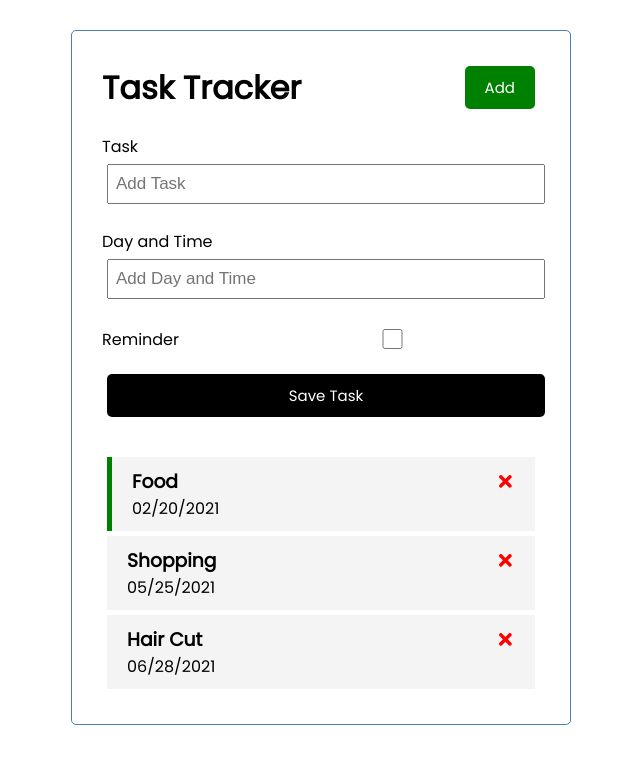
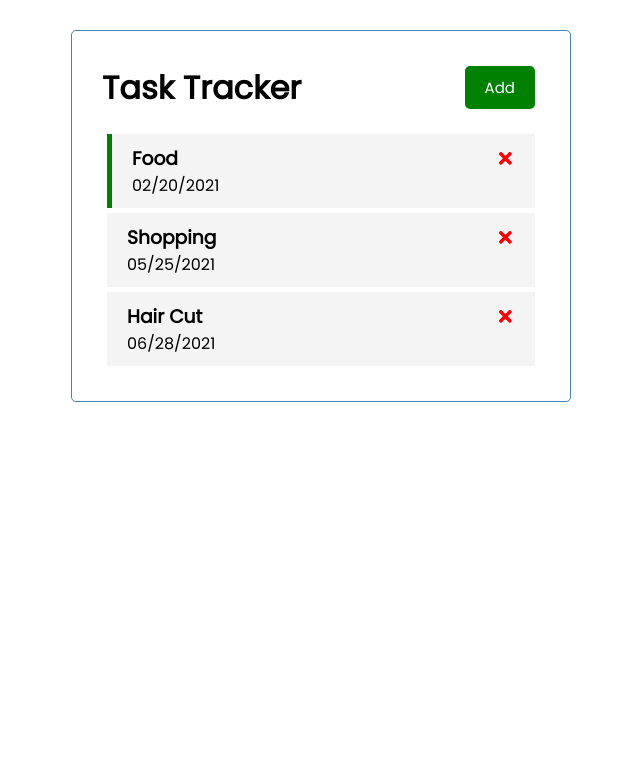
Before and after one commit to Mwong228/React-TaskTracker, a React (Create React App) app: page / in a window 1280 px wide. Shown: the top 764 px of the page, without its empty margins (319-959 px from the left). Built offline with nearby package versions, Linux system fonts and the light colour scheme.

Commit message:
finished UI implementation

```diff
--- a/src/App.js
+++ b/src/App.js
@@ -4,6 +4,7 @@
 import { useState } from 'react'
 
 function App() {
+  const [showAddTask, setShowAddTask] = useState(false)
   const [tasks, setTasks] = useState([
     {
       id: 1,
@@ -25,6 +26,13 @@
     }
   ])
 
+  //Add Task
+  function addTask(task){
+    const id = Math.floor(Math.random()*1000) + 1
+    const newTask = {id, ...task}
+    setTasks([...tasks, newTask])
+  }
+
   //Delete Task
   function deleteTask(id){
     setTasks(tasks.filter( task => task.id !== id))
@@ -38,8 +46,8 @@
 
   return (
     <div className="container">
-      <Header />
-      <AddTask/>
+      <Header onAdd={()=> setShowAddTask(!showAddTask)} showAdd={showAddTask}/>
+      {showAddTask && <AddTask onAdd={addTask}/>}
       {tasks.length >0 ?<Tasks tasks={tasks}
       onDelete={deleteTask}
       onToggle={toggleReminder}
--- a/src/components/AddTask.js
+++ b/src/components/AddTask.js
@@ -1,13 +1,25 @@
 import { useState } from 'react'
 
-const AddTask = () => {
+const AddTask = ({onAdd}) => {
     const [text, setText] = useState('')
     const [day, setDay] = useState('')
     const [reminder, setReminder] = useState(false)
 
+    function onSubmit(e){
+        e.preventDefault()
 
+        if(!text){
+            alert('Please Add a Task')
+            return
+        }
+        onAdd({text, day, reminder})
+        setText('')
+        setDay('')
+        setReminder(false)
+
+    }
     return (
-        <form className='add-form'>
+        <form className='add-form' onSubmit={onSubmit}>
             <div className='form-control'>
                 <label>Task</label>
                 <input
@@ -28,11 +40,11 @@
                 <label>Reminder</label>
                 <input
                     type='checkbox'
-                    placeholder='Add Reminder'
+                    checked={reminder}
                     value={reminder}
                     onChange={(e) => setReminder(e.currentTarget.checked)} />
             </div>
-            <input type='Submit' value='Save Task' className='btn btn-block' />
+            <input type='submit' value='Save Task' className='btn btn-block' />
         </form>
     )
 }
--- a/src/components/Header.js
+++ b/src/components/Header.js
@@ -1,16 +1,12 @@
 import PropTypes from 'prop-types'
 import Button from './Button'
 
-const Header = ({title}) => {
-
-    function onClick (){
-        console.log('Click')
-    }
+const Header = ({title , onAdd, showAdd}) => {
 
     return (
         <header className='header'>
             <h1>{title}</h1>
-            <Button color='green' text='Add'onClick={onClick}/>
+            <Button color={showAdd ? 'Red' : 'Green'} text={showAdd ? 'Close' : 'Add'}onClick={onAdd}/>
         </header>
     )
 }
```
